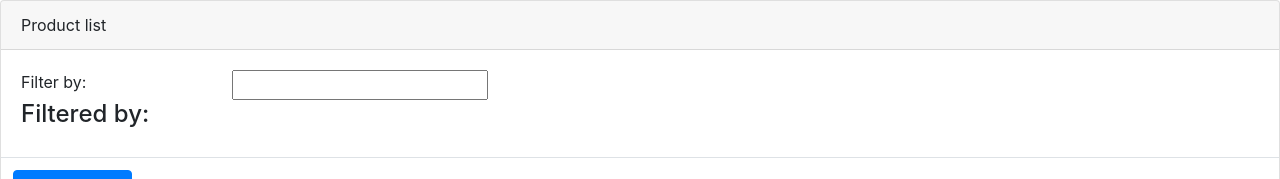
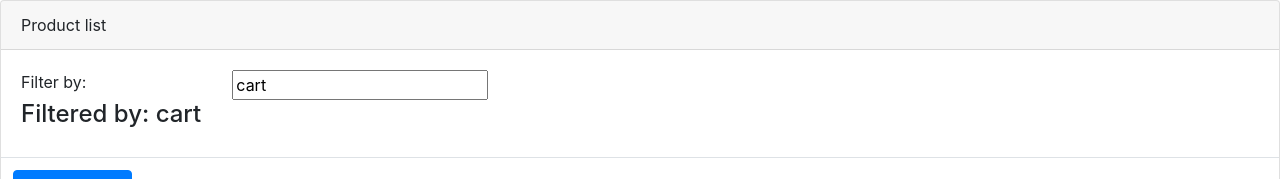
Before and after one commit to samicey/angular-ykgfz2, an Angular app: page / in a window 1280 px wide. Shown: the top 179 px of the page. Built offline with nearby package versions, Linux system fonts and the light colour scheme.

Commit message:
implemented two binding for filtering the list

```diff
--- a/src/app/product-list/product-list.component.html
+++ b/src/app/product-list/product-list.component.html
@@ -4,14 +4,14 @@
 </div>
 <div class="card-body">
   <div class="row">
-    <div class="col-md-2">Filter by:</div>
+    <div class="col-md-2">Filter by: </div>
     <div class="col-md-4">
-      <input type="text">
+      <input type="text" [(ngModel)]='listFilter'>
     </div>
   </div>
   <div class="row">
     <div class="col-md-6">
-    <h4>Filtered by:</h4>
+    <h4>Filtered by: {{listFilter}}</h4>
     </div>
   </div>
 
--- a/src/app/product-list/product-list.component.ts
+++ b/src/app/product-list/product-list.component.ts
@@ -8,6 +8,7 @@ import { Component, OnInit } from '@angular/core';
 export class ProductListComponent implements OnInit {
       pageTitle: string ='Product list';
       showImage: boolean = false;
+      listFilter: string ='cart';
       products: any[] = [
   {
     "productId": 1,
```
